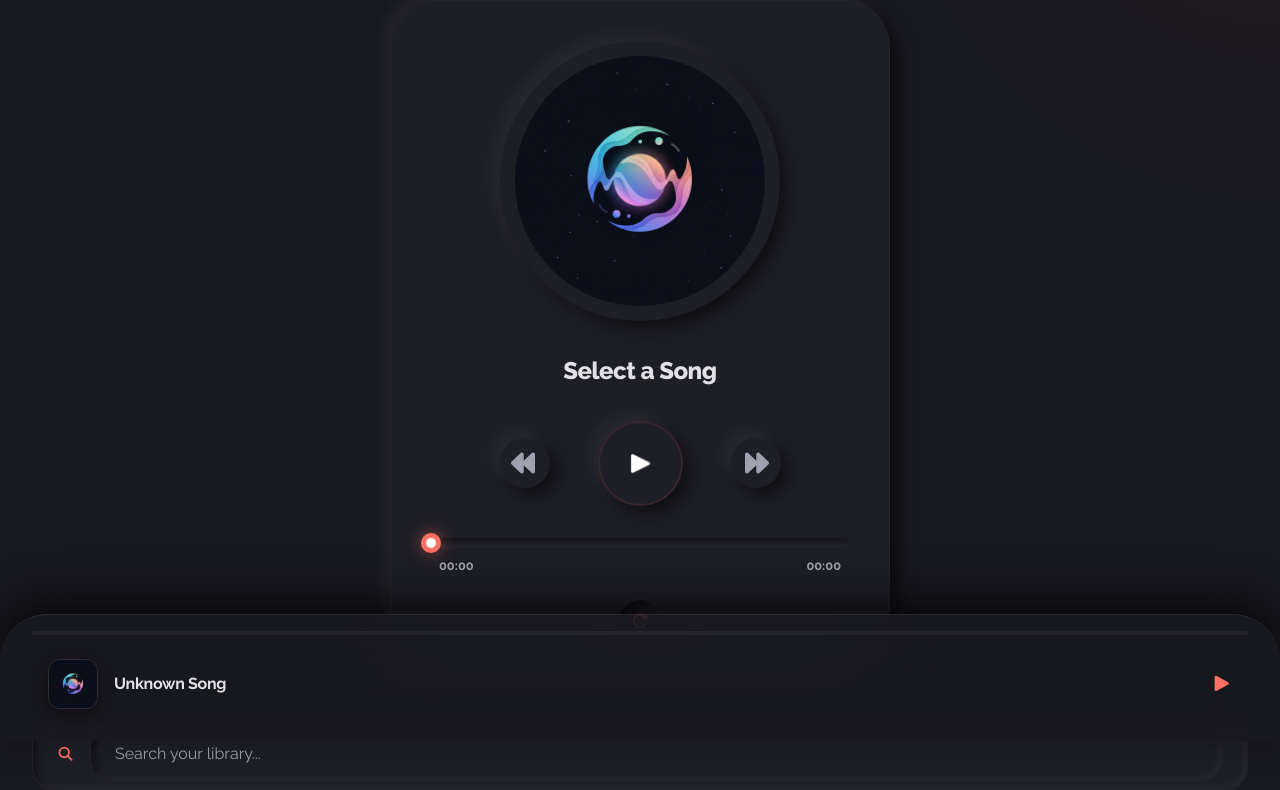
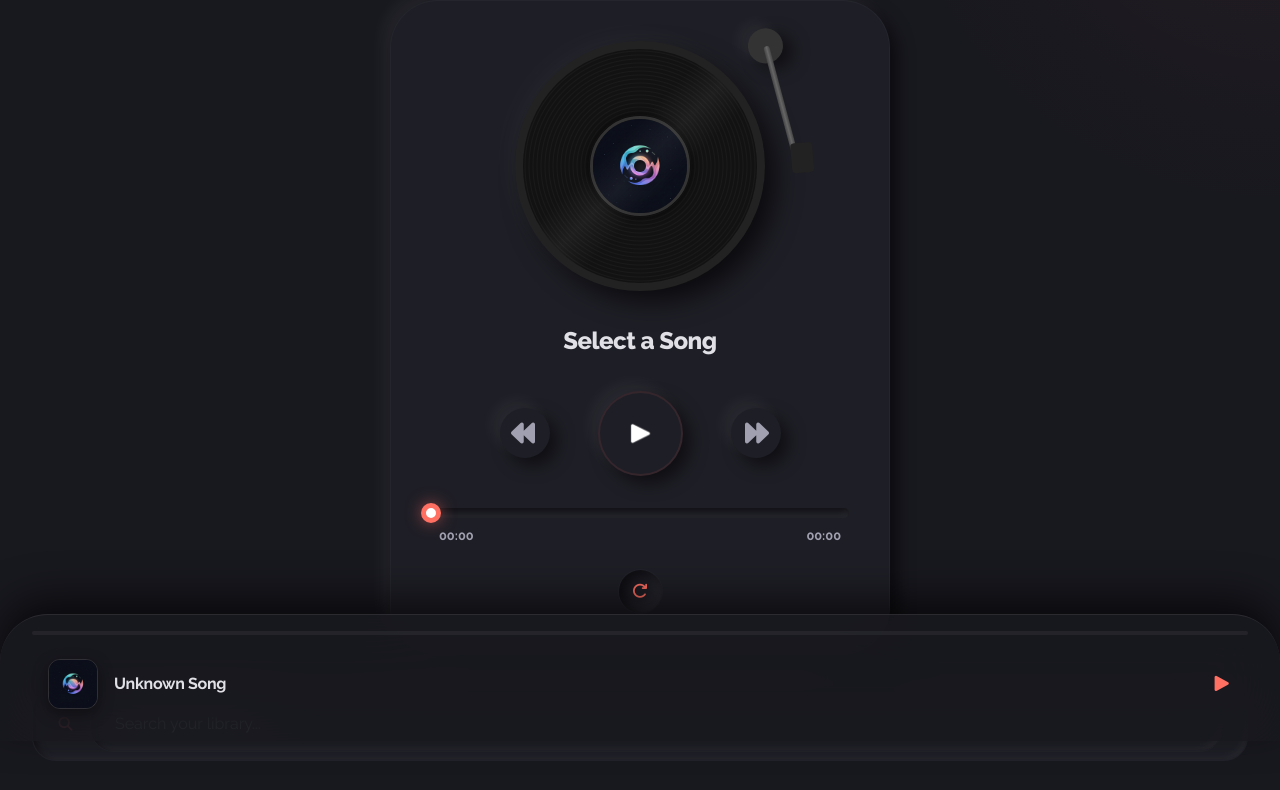
Before and after one commit to Adityasam/Aura, a Flask app: page / in a window 1280 px wide. Shown: the part 186-976 px from the top of the page. Run offline with Flask 3, Linux system fonts and the light colour scheme; some libraries are stand-ins or nearby versions.

Commit message:
Rotating record animation added

```diff
--- a/service-worker.js
+++ b/service-worker.js
@@ -1,4 +1,4 @@
-const CACHE_NAME = "Aura-V3.5";
+const CACHE_NAME = "Aura-V3.6";
 const urlsToCache = [
   "/",
   "/static/css/all.min.css",
--- a/templates/index.html
+++ b/templates/index.html
@@ -207,27 +207,127 @@
             color: var(--orange);
         }
 
-        .main-image-box {
-            width: 280px;
-            height: 280px;
+        .record-player-container {
+            width: 250px;
+            height: 250px;
             margin: 0 auto;
+            position: relative;
+            display: flex;
+            align-items: center;
+            justify-content: center;
+        }
+
+        .vinyl-disc {
+            width: 100%;
+            height: 100%;
             border-radius: 50%;
-            padding: 10px;
-            background: var(--surface);
-            box-shadow: var(--neo-flat);
+            background: #121212;
+            box-shadow: var(--neo-float);
             display: flex;
             align-items: center;
             justify-content: center;
             position: relative;
+            border: 8px solid #222;
+            background-image: repeating-radial-gradient(
+                circle,
+                #121212,
+                #121212 2px,
+                #1a1a1a 3px,
+                #121212 4px
+            );
+        }
+
+        .vinyl-disc::before {
+            content: '';
+            position: absolute;
+            width: 100%;
+            height: 100%;
+            border-radius: 50%;
+            background: linear-gradient(135deg, transparent 40%, rgba(255,255,255,0.05) 50%, transparent 60%);
+            pointer-events: none;
+            z-index: 2;
         }
 
         .main-image {
-            width: 100%;
-            height: 100%;
+            width: 100px;
+            height: 100px;
             border-radius: 50%;
             object-fit: cover;
-            box-shadow: var(--neo-pressed);
-            border: 5px solid var(--surface);
+            box-shadow: 0 0 10px rgba(0,0,0,0.8);
+            border: 3px solid #333;
+            z-index: 1;
+        }
+
+        .vinyl-disc.playing {
+            animation: rotateVinyl 4s linear infinite;
+        }
+
+        .vinyl-disc.paused {
+            animation-play-state: paused;
+        }
+
+        .record-hole {
+            position: absolute;
+            width: 12px;
+            height: 12px;
+            background: var(--surface);
+            border-radius: 50%;
+            z-index: 3;
+            box-shadow: inset 2px 2px 5px rgba(0,0,0,0.5);
+        }
+
+        .tonearm {
+            position: absolute;
+            top: -15px;
+            right: -25px;
+            width: 80px;
+            height: 150px;
+            z-index: 10;
+            pointer-events: none;
+            transform-origin: 80% 10%;
+            transform: rotate(-15deg);
+            transition: transform 0.8s cubic-bezier(0.4, 0, 0.2, 1);
+        }
+
+        .tonearm.active {
+            transform: rotate(15deg);
+        }
+
+        .tonearm-base {
+            position: absolute;
+            top: 0;
+            right: 10%;
+            width: 35px;
+            height: 35px;
+            background: #333;
+            border-radius: 50%;
+            box-shadow: var(--neo-flat);
+        }
+
+        .tonearm-rod {
+            position: absolute;
+            top: 18px;
+            right: 22px;
+            width: 6px;
+            height: 120px;
+            background: linear-gradient(to right, #444, #666, #444);
+            border-radius: 4px;
+        }
+
+        .tonearm-head {
+            position: absolute;
+            bottom: 0;
+            right: 8px;
+            width: 22px;
+            height: 30px;
+            background: #222;
+            border-radius: 4px;
+            transform: rotate(10deg);
+        }
+
+        @keyframes rotateVinyl {
+            from { transform: rotate(0deg); }
+            to { transform: rotate(360deg); }
         }
 
         .main-song-info-block {
@@ -481,9 +581,9 @@
 
         /* Responsive adjustments */
         @media (max-width: 768px) {
-            .app-header { padding: 1rem; gap: 1rem; }
+            .app-header { padding: 1rem 1rem 0rem 1rem; gap: 1rem; }
             .header-burger { width: 50px; height: 50px; }
-            .nav-bar { padding: 0 1rem 1.5rem; }
+            .nav-bar { padding: 1rem 1rem 1.5rem; }
             .main-song-container { margin: 1rem; padding: 1.5rem; }
             .main-image-box { width: 220px; height: 220px; }
             .playback-options { gap: 1rem; }
@@ -726,8 +826,16 @@
         <div class="main-song-container">
             <div class="main-image-container">
                 <audio src="" hidden id="audio_player"></audio>
-                <div class="main-image-box">
-                    <img id="song-image" src="/static/img/bg.png" class="main-image" alt="">
+                <div class="record-player-container">
+                    <div class="vinyl-disc" id="vinyl-record">
+                        <img id="song-image" src="/static/img/bg.png" class="main-image" alt="">
+                        <div class="record-hole"></div>
+                    </div>
+                    <div class="tonearm" id="tonearm">
+                        <div class="tonearm-base"></div>
+                        <div class="tonearm-rod"></div>
+                        <div class="tonearm-head"></div>
+                    </div>
                 </div>
                 <div class="main-song-info-block">
                     <div class="main-song-name" id="song-name">Select a Song</div>
@@ -1029,6 +1137,9 @@
         reader.readAsText(file);
     }
 
+    const vinylRecord = document.getElementById("vinyl-record");
+    const tonearm = document.getElementById("tonearm");
+
     function formatTime(seconds) {
         const min = Math.floor(seconds / 60);
         const sec = Math.floor(seconds % 60);
@@ -1037,18 +1148,23 @@
 
     function set_play_state(state) {
         current_state = state;
-        if (state == "play") {
+        if (state == "play") { // Music is PAUSED
             pause_btn.hidden = true;
             song_loader.hidden = true;
             play_btn.hidden = false;
             miniPlayBtn.hidden = false;
             miniPauseBtn.hidden = true;
-        } else if (state == "pause") {
+            vinylRecord.classList.add("paused");
+            tonearm.classList.remove("active");
+        } else if (state == "pause") { // Music is PLAYING
             pause_btn.hidden = false;
             song_loader.hidden = true;
             play_btn.hidden = true;
             miniPlayBtn.hidden = true;
             miniPauseBtn.hidden = false;
+            vinylRecord.classList.add("playing");
+            vinylRecord.classList.remove("paused");
+            tonearm.classList.add("active");
         } else if (state == "loading") {
             pause_btn.hidden = true;
             song_loader.hidden = false;
@@ -1276,8 +1392,12 @@
         else miniPlayer.classList.remove('active');
     });
 
-    player.onplay = () => set_play_state("pause");
-    player.onpause = () => set_play_state("play");
+    player.onplay = () => {
+        set_play_state("pause");
+    };
+    player.onpause = () => {
+        set_play_state("play");
+    };
     player.onloadedmetadata = () => total_time.textContent = formatTime(player.duration);
 
     let isDragging = false;
```
